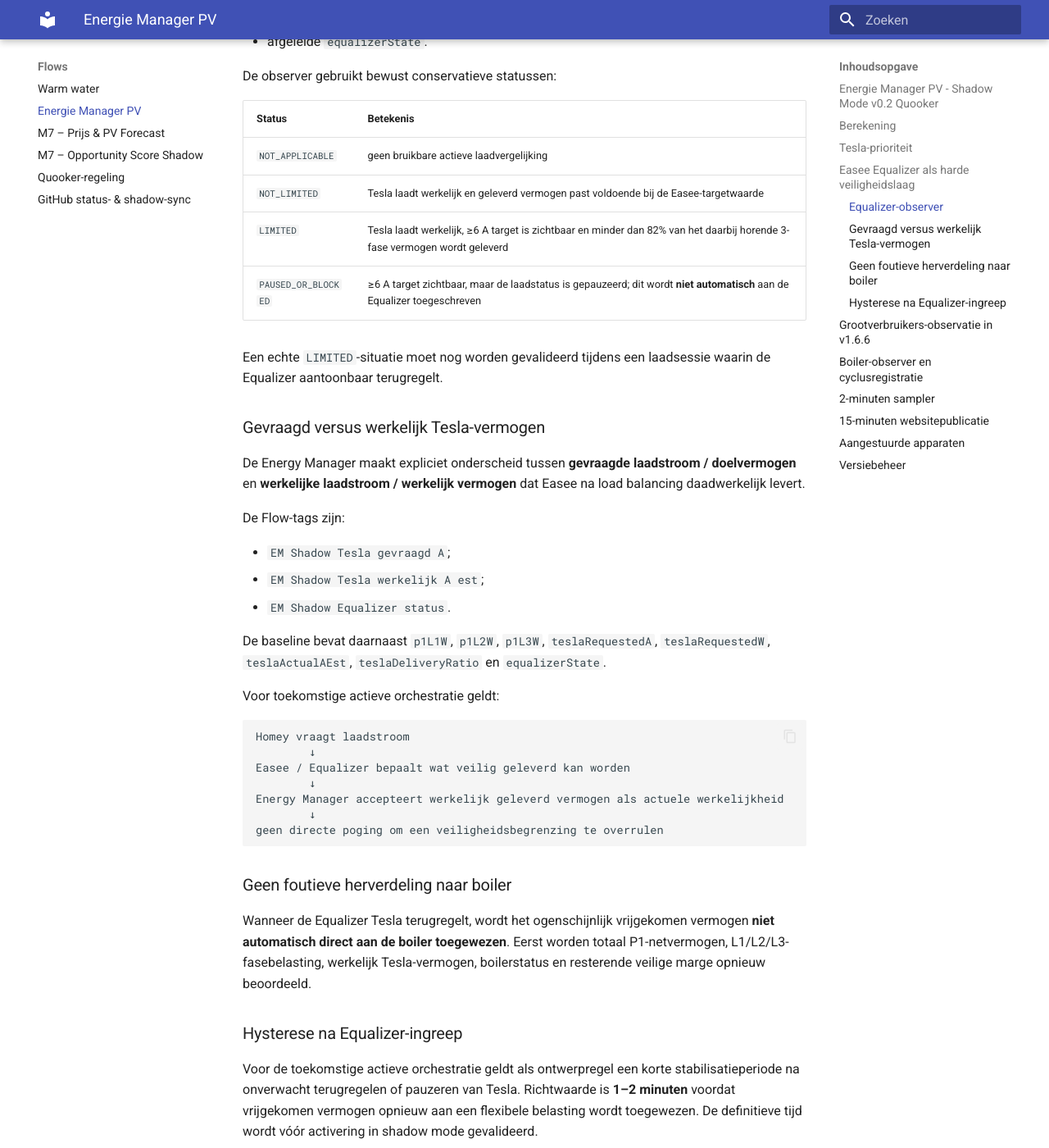
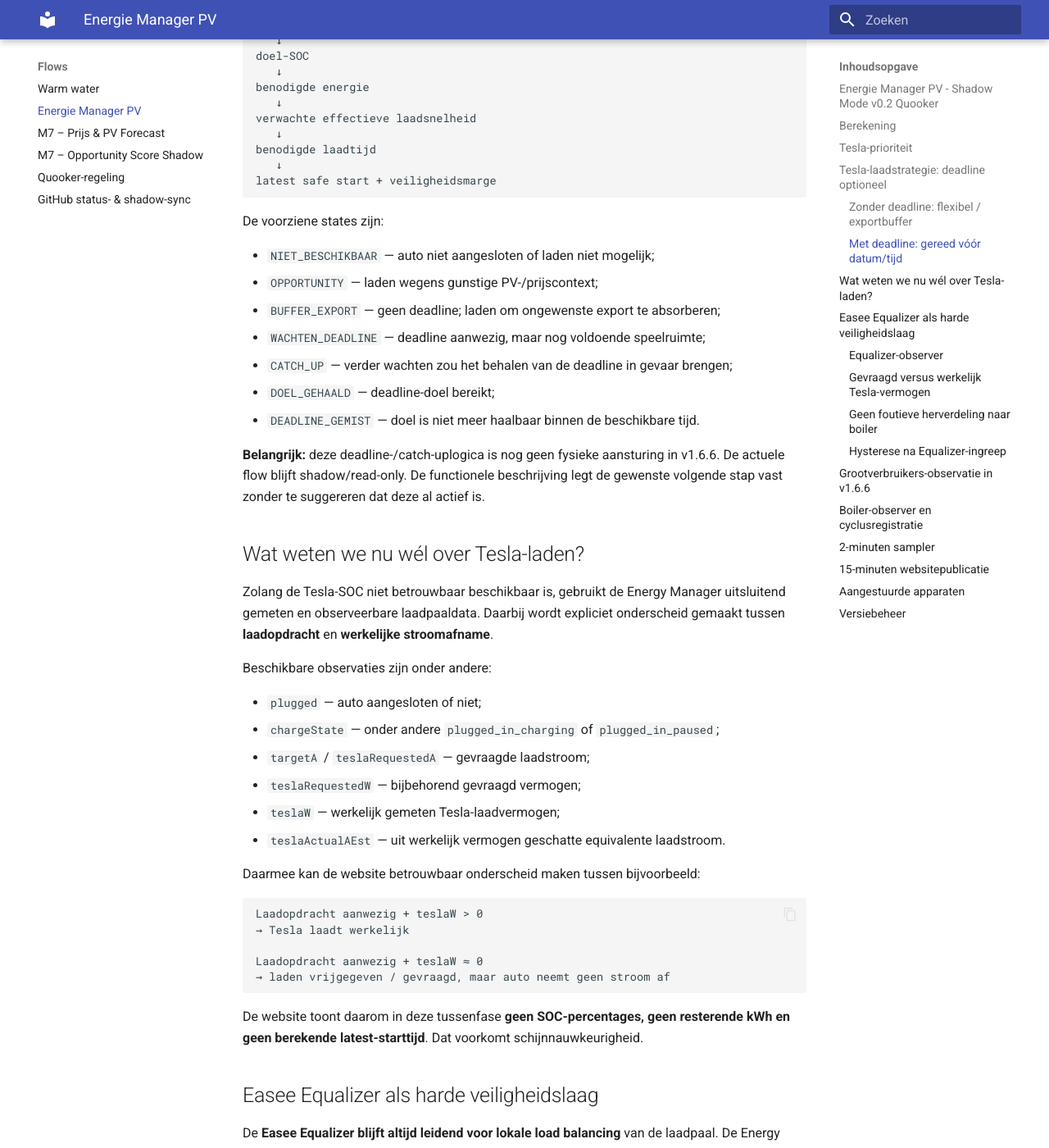
Before and after one commit to OnsKasteeltje/homey-energy-manual, an MkDocs documentation site: the page built from docs/energie-manager.md, in a window 1280 px wide and 1400 px high, scrolled down 2146 px. Shown: the whole window at 82% size. Built offline with MkDocs 1.6.1 and Material for MkDocs 9.7.7, drawn with Linux system fonts in a browser that asks for light colours; some of the changed text lies outside the part shown.

Commit message:
Document Tesla deadline and export-buffer strategy

````diff
--- a/docs/energie-manager.md
+++ b/docs/energie-manager.md
@@ -35,6 +35,79 @@
 | ≥ 7.590 W | 11 A |
 
 Boiler wordt alleen toegestaan als na Tesla-reservering minimaal circa **2,1 kW** resteert.
+
+## Tesla-laadstrategie: deadline optioneel
+
+De functionele doelarchitectuur voor Tesla-laden maakt onderscheid tussen **laden met deadline** en **laden zonder deadline**.
+
+### Zonder deadline: flexibel / exportbuffer
+
+Wanneer geen deadline is ingesteld, bestaat er geen verplicht laadmoment. De Tesla mag dan als flexibele energiebuffer worden gebruikt wanneer de auto is aangesloten en laden mogelijk is.
+
+De Energy Manager mag in die situatie laden voorstellen wanneer één of meer van de volgende omstandigheden gelden:
+
+- er is voldoende direct PV-overschot;
+- de prijscontext maakt laden aantrekkelijk;
+- export naar het net is op dat moment ongewenst en de Tesla kan het overschot opnemen.
+
+De functionele status is dan bijvoorbeeld `OPPORTUNITY` of `BUFFER_EXPORT`. Er wordt **geen laadpercentage als doel verondersteld** zolang de actuele Tesla-SOC niet betrouwbaar beschikbaar is.
+
+### Met deadline: gereed vóór datum/tijd
+
+De toekomstige deadlinefunctie maakt het mogelijk een optioneel tijdstip vast te leggen waarop de Tesla gereed moet zijn. Zolang betrouwbare SOC-data ontbreekt, wordt op de website uitsluitend de deadline zelf getoond. Er worden bewust geen doel-SOC, resterende kWh of berekende `latest start` weergegeven.
+
+Zodra betrouwbare SOC beschikbaar is, wordt de bedoelde rekenketen:
+
+```text
+huidige SOC
+   ↓
+doel-SOC
+   ↓
+benodigde energie
+   ↓
+verwachte effectieve laadsnelheid
+   ↓
+benodigde laadtijd
+   ↓
+latest safe start + veiligheidsmarge
+```
+
+De voorziene states zijn:
+
+- `NIET_BESCHIKBAAR` — auto niet aangesloten of laden niet mogelijk;
+- `OPPORTUNITY` — laden wegens gunstige PV-/prijscontext;
+- `BUFFER_EXPORT` — geen deadline; laden om ongewenste export te absorberen;
+- `WACHTEN_DEADLINE` — deadline aanwezig, maar nog voldoende speelruimte;
+- `CATCH_UP` — verder wachten zou het behalen van de deadline in gevaar brengen;
+- `DOEL_GEHAALD` — deadline-doel bereikt;
+- `DEADLINE_GEMIST` — doel is niet meer haalbaar binnen de beschikbare tijd.
+
+**Belangrijk:** deze deadline-/catch-uplogica is nog geen fysieke aansturing in v1.6.6. De actuele flow blijft shadow/read-only. De functionele beschrijving legt de gewenste volgende stap vast zonder te suggereren dat deze al actief is.
+
+## Wat weten we nu wél over Tesla-laden?
+
+Zolang de Tesla-SOC niet betrouwbaar beschikbaar is, gebruikt de Energy Manager uitsluitend gemeten en observeerbare laadpaaldata. Daarbij wordt expliciet onderscheid gemaakt tussen **laadopdracht** en **werkelijke stroomafname**.
+
+Beschikbare observaties zijn onder andere:
+
+- `plugged` — auto aangesloten of niet;
+- `chargeState` — onder andere `plugged_in_charging` of `plugged_in_paused`;
+- `targetA` / `teslaRequestedA` — gevraagde laadstroom;
+- `teslaRequestedW` — bijbehorend gevraagd vermogen;
+- `teslaW` — werkelijk gemeten Tesla-laadvermogen;
+- `teslaActualAEst` — uit werkelijk vermogen geschatte equivalente laadstroom.
+
+Daarmee kan de website betrouwbaar onderscheid maken tussen bijvoorbeeld:
+
+```text
+Laadopdracht aanwezig + teslaW > 0
+→ Tesla laadt werkelijk
+
+Laadopdracht aanwezig + teslaW ≈ 0
+→ laden vrijgegeven / gevraagd, maar auto neemt geen stroom af
+```
+
+De website toont daarom in deze tussenfase **geen SOC-percentages, geen resterende kWh en geen berekende latest-starttijd**. Dat voorkomt schijnnauwkeurigheid.
 
 ## Easee Equalizer als harde veiligheidslaag
 
````
